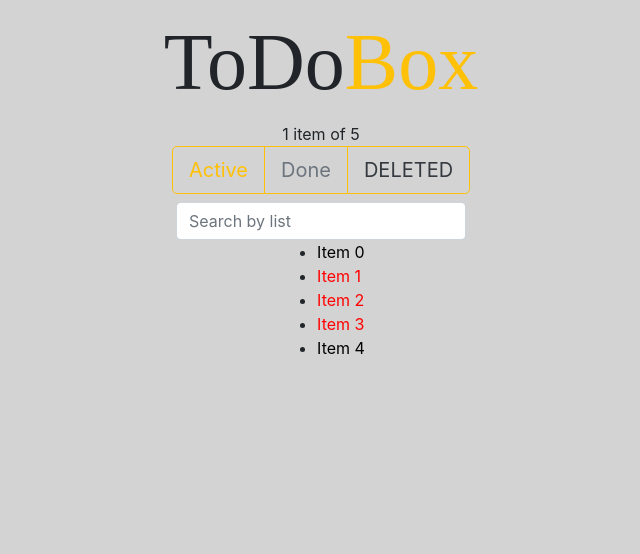
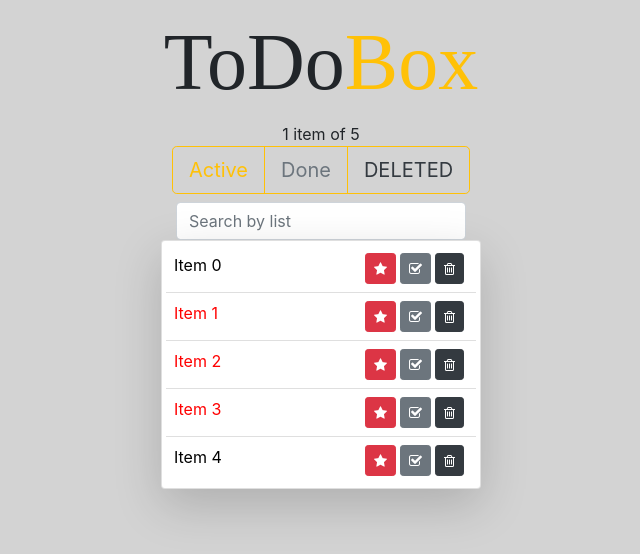
Before and after one commit to teneons/ToDoBox, a React (Create React App) app: page / in a window 1280 px wide. Shown: the top 554 px of the page, without its empty margins (319-959 px from the left). Built offline with nearby package versions, Linux system fonts and the light colour scheme.

Commit message:
Make - list item

```diff
--- a/src/components/ToDoList/ToDoList.js
+++ b/src/components/ToDoList/ToDoList.js
@@ -1,21 +1,21 @@
 import React from 'react';
-import ToDoListItem from "../ToDoListItem/ToDoListItem";
+import ToDoListItem from '../ToDoListItem/ToDoListItem';
 
 export default class ToDoList extends React.Component {
 
     render() {
         const {itemDt} = this.props;
 
-        const elemsLi = itemDt.map((item) => {
+        const elemLi = itemDt.map((item) => {
             return(
-                <li key={item.id}><ToDoListItem itemText={item.itemText} important={item.important} /></li>
+                <li key={item.id} className='list-group-item p-2'><ToDoListItem itemText={item.itemText} important={item.important} /></li>
             )
         })
 
         return(
-            <div>
-                <ul>
-                    {elemsLi}
+            <div className='card col-3 p-1 shadow-lg bg-white rounded'>
+                <ul className='list-group list-group-flush'>
+                    {elemLi}
                 </ul>
             </div>
         )
--- a/src/components/ToDoListItem/ToDoListItem.js
+++ b/src/components/ToDoListItem/ToDoListItem.js
@@ -12,9 +12,13 @@ export default class ToDoListItem extends React.Component {
         };
 
         return(
-
             <div>
-                <span style={style} >{itemText}{important}</span>
+                <span style={style}>{itemText}{important}</span>
+                <div className='float-right'>
+                    <button className='btn btn-sm btn-danger mr-1'><i className="fa fa-star"></i></button>
+                    <button className='btn btn-sm btn-secondary mr-1'><i className="fa fa-check-square-o"></i></button>
+                    <button className='btn btn-sm btn-dark mr-1'><i className="fa fa-trash-o"></i></button>
+                </div>
             </div>
         )
     }
```
